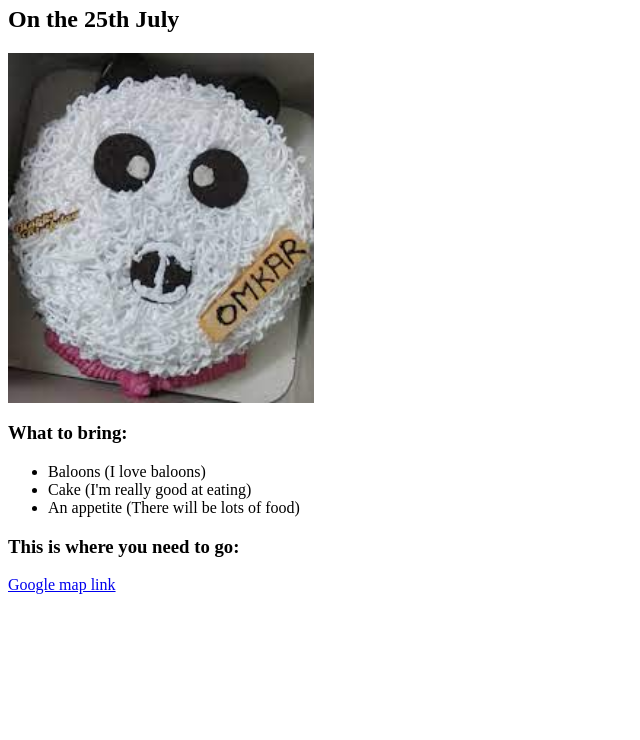
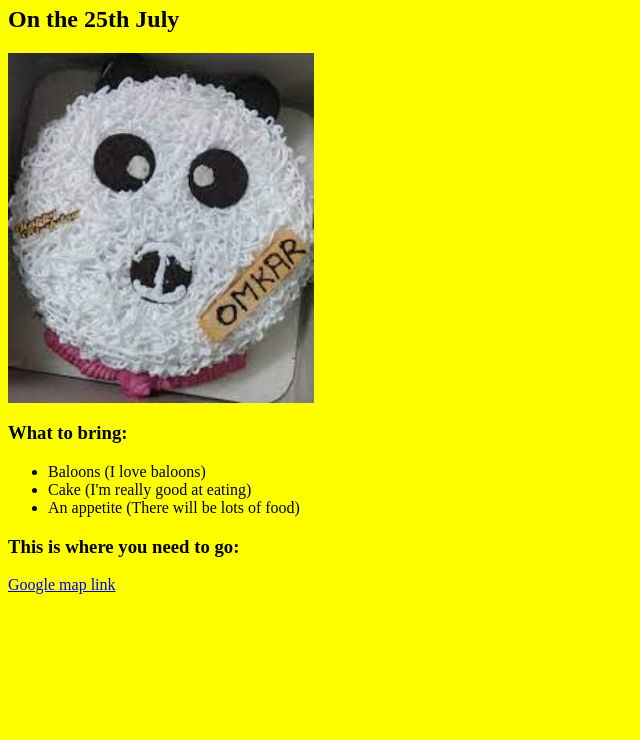
Before and after one commit to Peet108/html-portfoliofinal, a plain HTML site: page public/birthday-invite.html in a window 1280 px wide. Shown: the part 60-800 px from the top of the page, without its empty margins (0-640 px from the left). Drawn offline with Linux system fonts and the light colour scheme.

Commit message:
Add files via upload

```diff
--- a/public/birthday-invite.html
+++ b/public/birthday-invite.html
@@ -1,4 +1,5 @@
 <!-- This is one possible solution -->
+<body bgcolor="yellow">
 <h1>It's My Birthday!</h1>
 <h2>On the 25th July</h2>
 
@@ -16,3 +17,4 @@
 <a
   href="https://www.google.com/maps/place/Malad,+Malad+East,+Mumbai,+Maharashtra/@19.1840221,72.8547551,16.04z/data=!4m6!3m5!1s0x3be7b5ce2b93d7db:0x879a5e5cfe9bb7a8!8m2!3d19.1853779!4d72.8584758!16s%2Fg%2F12xpmkt92?entry=ttu">Google
   map link</a>
+  </body>
```
